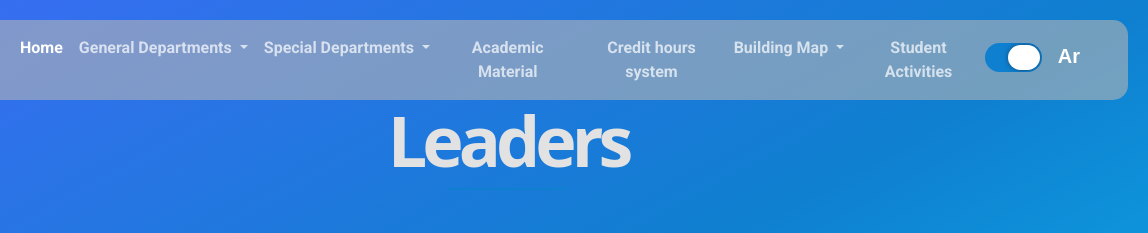
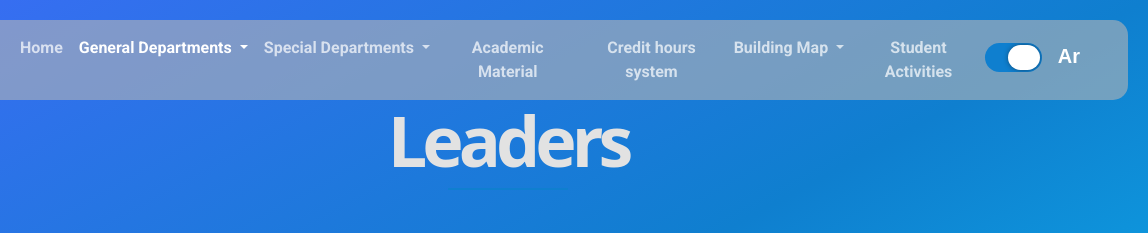
Before and after one commit to MoARABY/Fci_Scu, a plain HTML site: page general.html in a window 1280 px wide. Shown: the top 233 px of the page, 132-1280 px from the left. Drawn offline with nearby package versions, Linux system fonts and the light colour scheme; a web font is replaced by a local one.

Commit message:
Update general.html

```diff
--- a/general.html
+++ b/general.html
@@ -28,10 +28,10 @@
             <div class="collapse navbar-collapse" id="main-navbar">
                 <ul class="navbar-nav me-auto ms-auto mb-2 mb-lg-0 fw-bold">
                     <li class="nav-item">
-                        <a class="nav-link active text-center" aria-current="page" href="index.html#Home">Home</a>
+                        <a class="nav-link text-center" aria-current="page" href="index.html#Home">Home</a>
                     </li>
                     <li class="nav-item dropdown">
-                        <a class="nav-link dropdown-toggle text-center" href="#general-home" role="button"
+                        <a class="nav-link dropdown-toggle text-center active" href="#general-home" role="button"
                             data-bs-toggle="dropdown" aria-expanded="false">
                             General Departments
                         </a>
```
